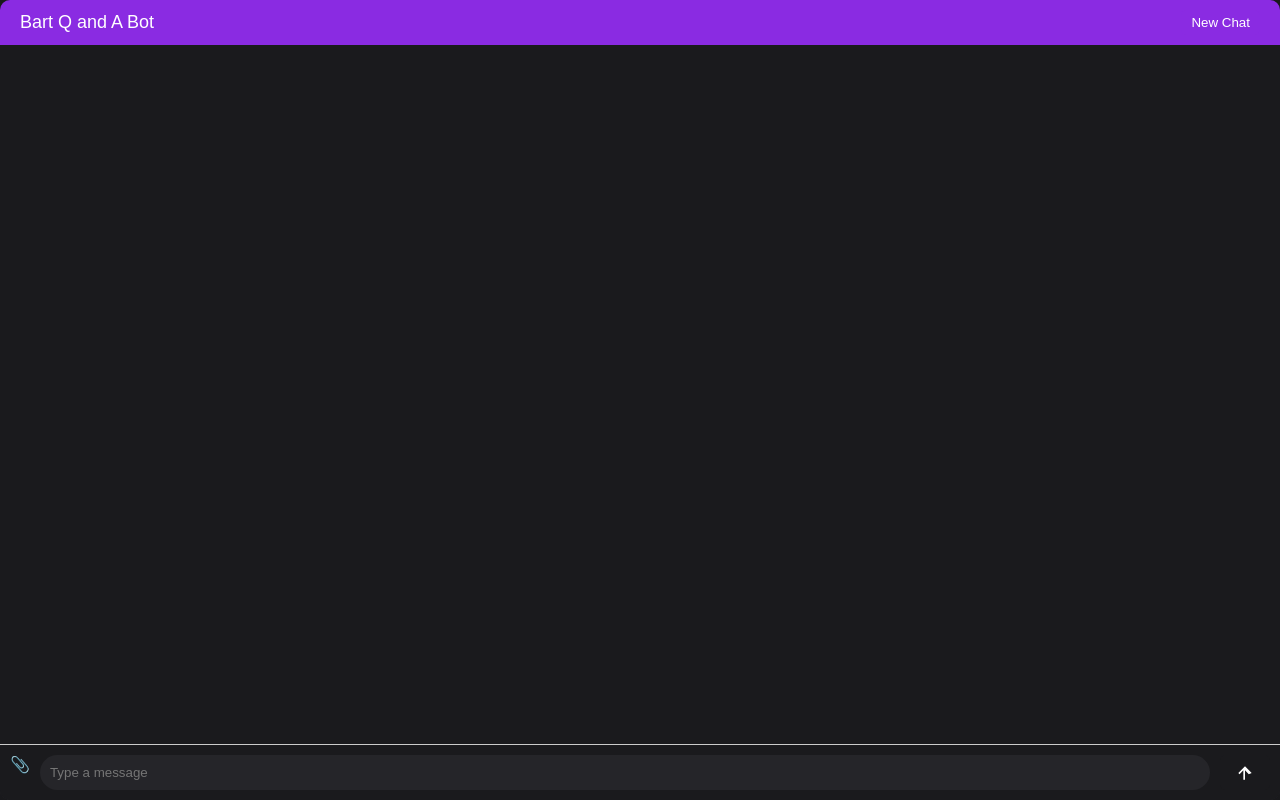
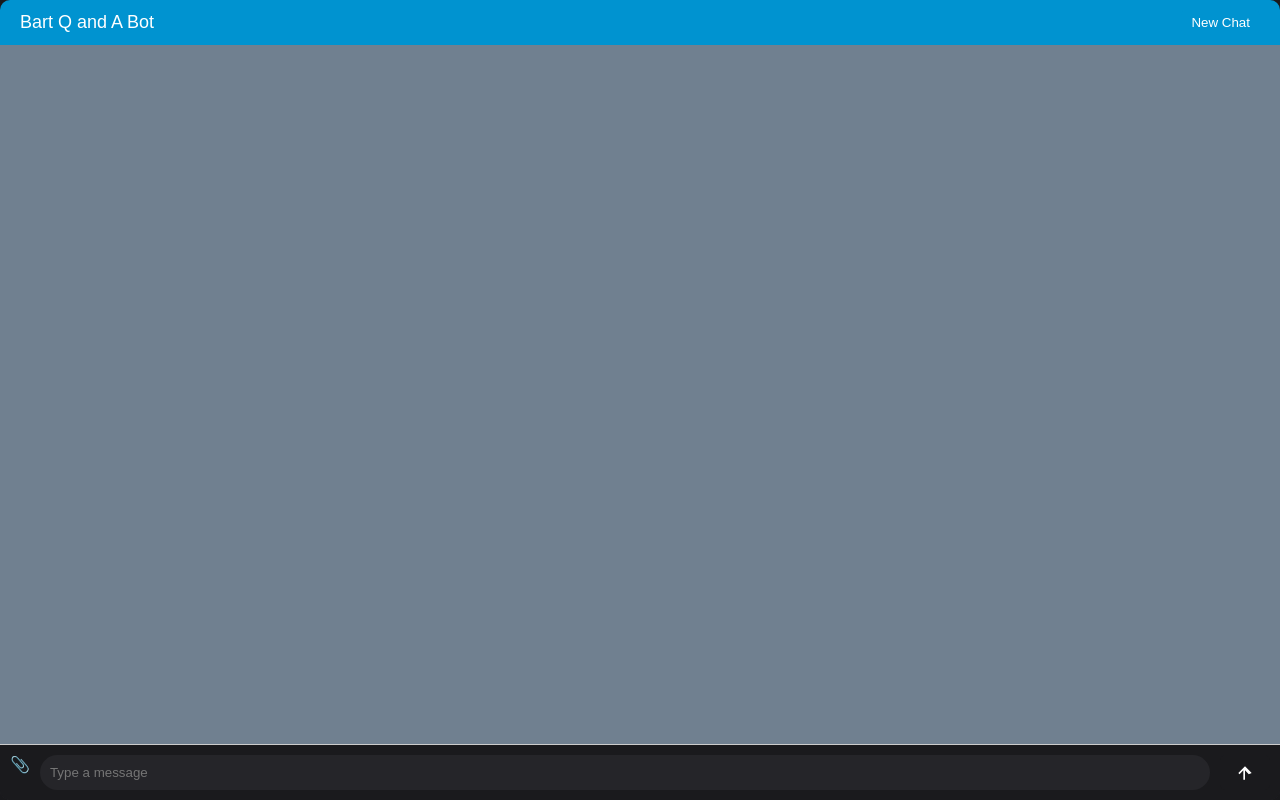
Before and after one commit to Sharukesh3/LLM-for-hydrogen-storage, a Flask app: page /q_and_a_bot in a window 1280 px wide. Run offline with Flask 3, Linux system fonts and the light colour scheme.

Commit message:
Color changes

```diff
--- a/templates/qa.html
+++ b/templates/qa.html
@@ -36,7 +36,7 @@
             justify-content: space-between;
             align-items: center;
             padding: 10px 20px;
-            background-color: #8A2BE2;
+            background-color: #0093d0;
             color: #fff;
             font-size: 18px;
         }
@@ -44,12 +44,12 @@
             padding: 5px 10px;
             border: none;
             border-radius: 5px;
-            background-color: #8A2BE2;
+            background-color: #0093d0;
             color: #fff;
             cursor: pointer;
         }
         .header button:hover {
-            background-color: #A74AC7;
+            background-color: #003366;
         }
         .chat-box {
             flex: 1;
@@ -57,7 +57,7 @@
             overflow-y: auto;
             display: flex;
             flex-direction: column;
-            background-color: #1a1a1d;
+            background-color: #708090;
         }
         .message {
             margin-bottom: 15px;
@@ -77,12 +77,12 @@
             color: white;
         }
         .message.user .message-text {
-            background-color: #007bff;
-            color: white;
+            background-color: #32cd32;
+            color: #000;
             border-bottom-right-radius: 0;
         }
         .message.bot .message-text {
-            background-color: #e5e5ea;
+            background-color: #008080;
             color: #000;
             border-bottom-left-radius: 0;
         }
```
